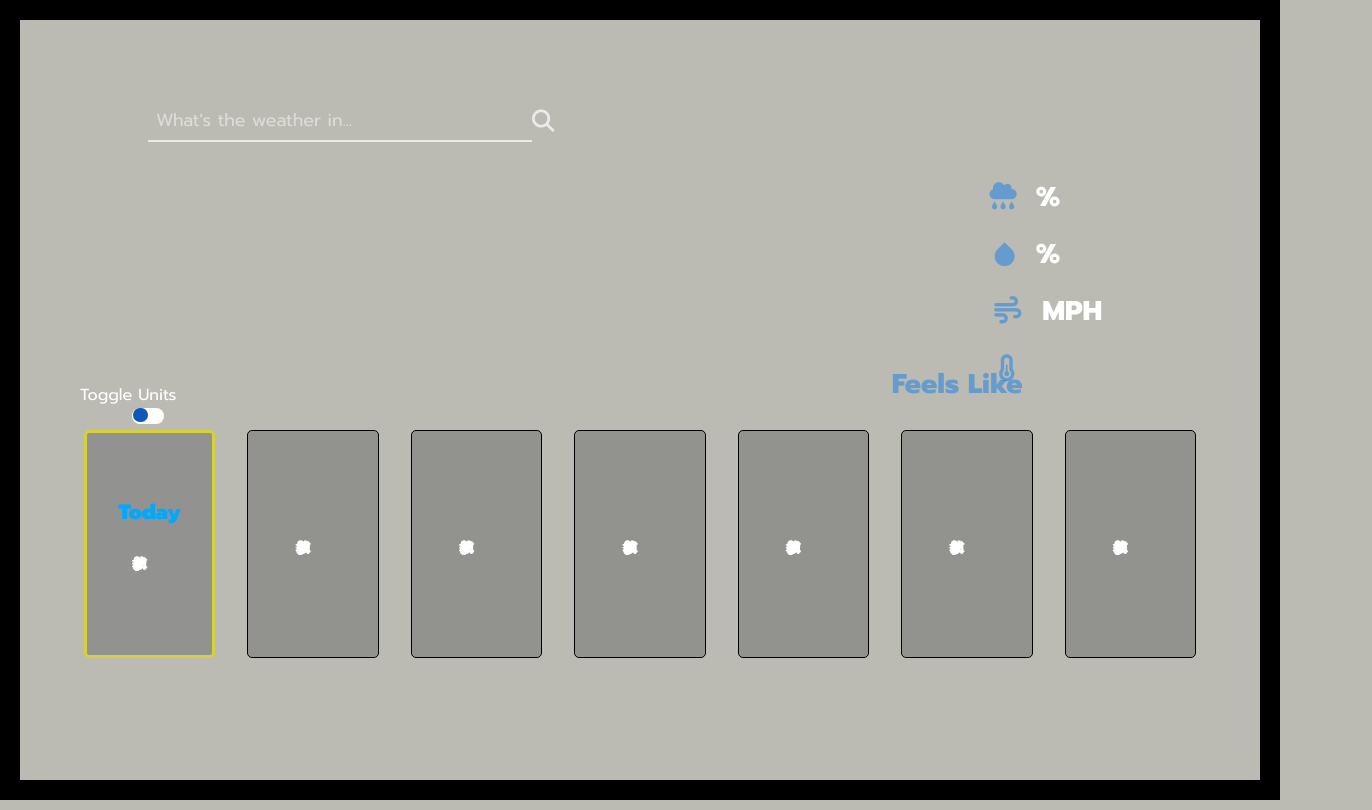
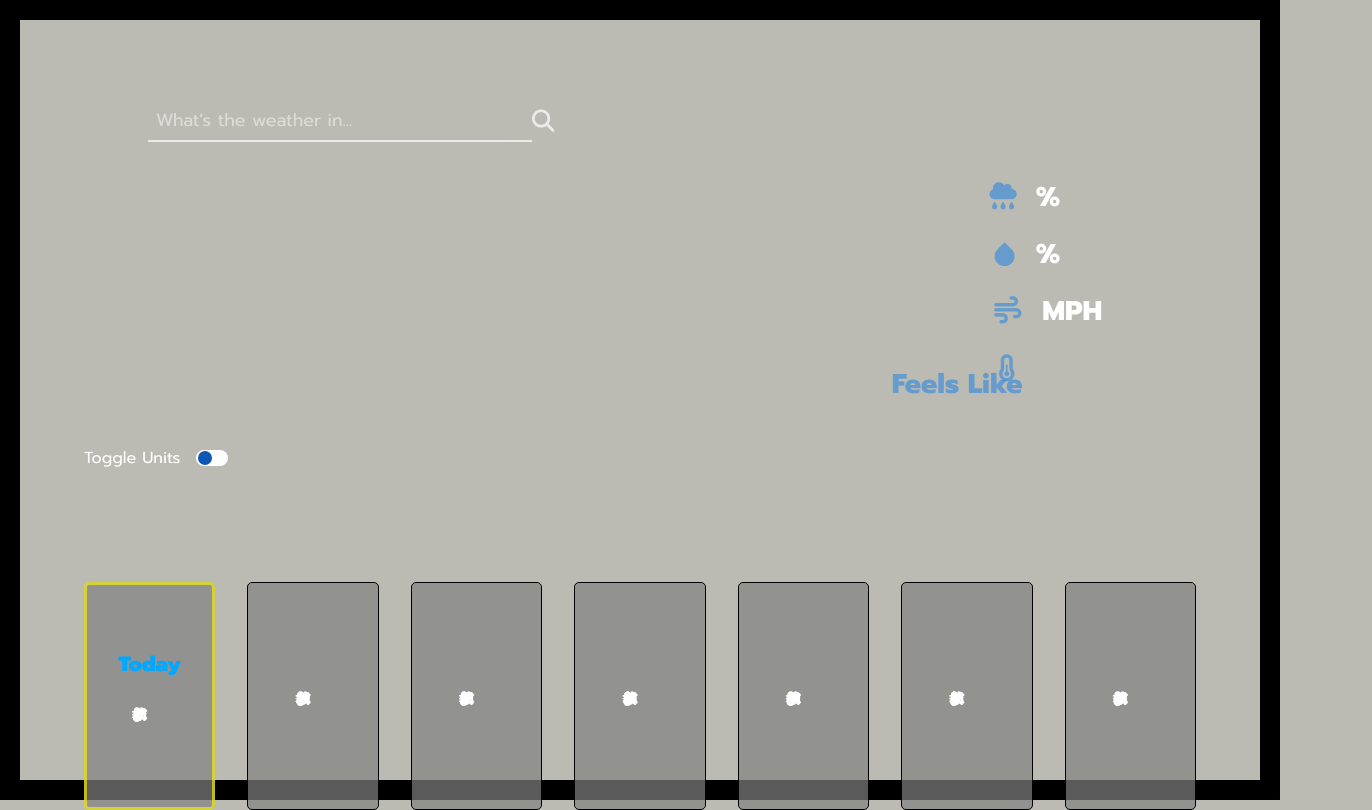
Before and after one commit to migijc/weatherApp, a website built with webpack: page src/index.html in a window 1280 px wide. Shown: the whole page, 1372 px wide, since content can reach past the window. Built offline with nearby package versions, Linux system fonts and the light colour scheme; no server answers.

Commit message:
Fixed issue with over flow and some bugs with UI

```diff
--- a/src/index.html
+++ b/src/index.html
@@ -33,9 +33,12 @@
             <p id="feelsLike" class="weatherData feelsLike"></p>
         </div>
     </div>
+
+    <div class="toggleContainer">
         <p class="toggleMessage">Toggle Units</p>
         <input type="checkbox" value="one" name="degreeUnit" id="degreeUnit" class="faranheit">
         <label for="degreeUnit"></label>
+    </div>
 
     <div id="weeklyWeather">
         <div id="today" class="weatherDiv" data-index="0">
--- a/src/main.css
+++ b/src/main.css
@@ -247,7 +247,7 @@ input[type="checkbox"] +label::after{
     content:"";
     left: .1em;
     width: .9em;
-    bottom:.09em;
+    bottom:.28em;
     height: .9em;
     background-color: rgb(14, 87, 182);
     border-radius: 1em;
@@ -256,7 +256,7 @@ input[type="checkbox"] +label::after{
 }
 input[type="checkbox"]:checked + label::after{
     content:"";
-    bottom:.09rem;
+    bottom:.28rem;
     transform: translate(100%);
     background-color: rgb(43, 180, 116);
 }
@@ -267,12 +267,20 @@ input[type="checkbox"] + label{
     position: relative;
     cursor: pointer;
     top: 35%;
-    left: 9%;
+    /* left: 9%; */
     /* width: max-content; */
 }
 
 .toggleMessage{
-    position: absolute;
-    top: 47.9%;
-    left:5rem;
+    /* position: absolute; */
+    /* top: 47.9%; */
+    /* left:5rem; */
 }
+
+.toggleContainer{
+    position: relative;
+    top: 40%;
+    display: flex;
+    gap:1rem;
+    margin-left: 4rem;
+}
--- a/src/weeklyWeather.css
+++ b/src/weeklyWeather.css
@@ -3,13 +3,14 @@
 #weeklyWeather{
     height: 8rem;
     width: 100%;
-    margin-top: 22%;
     display: grid;
     grid-template-columns: repeat(7, 1fr);
     height: 30%;
     gap:2rem;
     padding-left: 4rem;
     padding-right: 4rem;
+    position: relative;
+    top: 26rem;
 
 }
 
```
Also changed, not shown: dist/index.html, dist/main.js.
